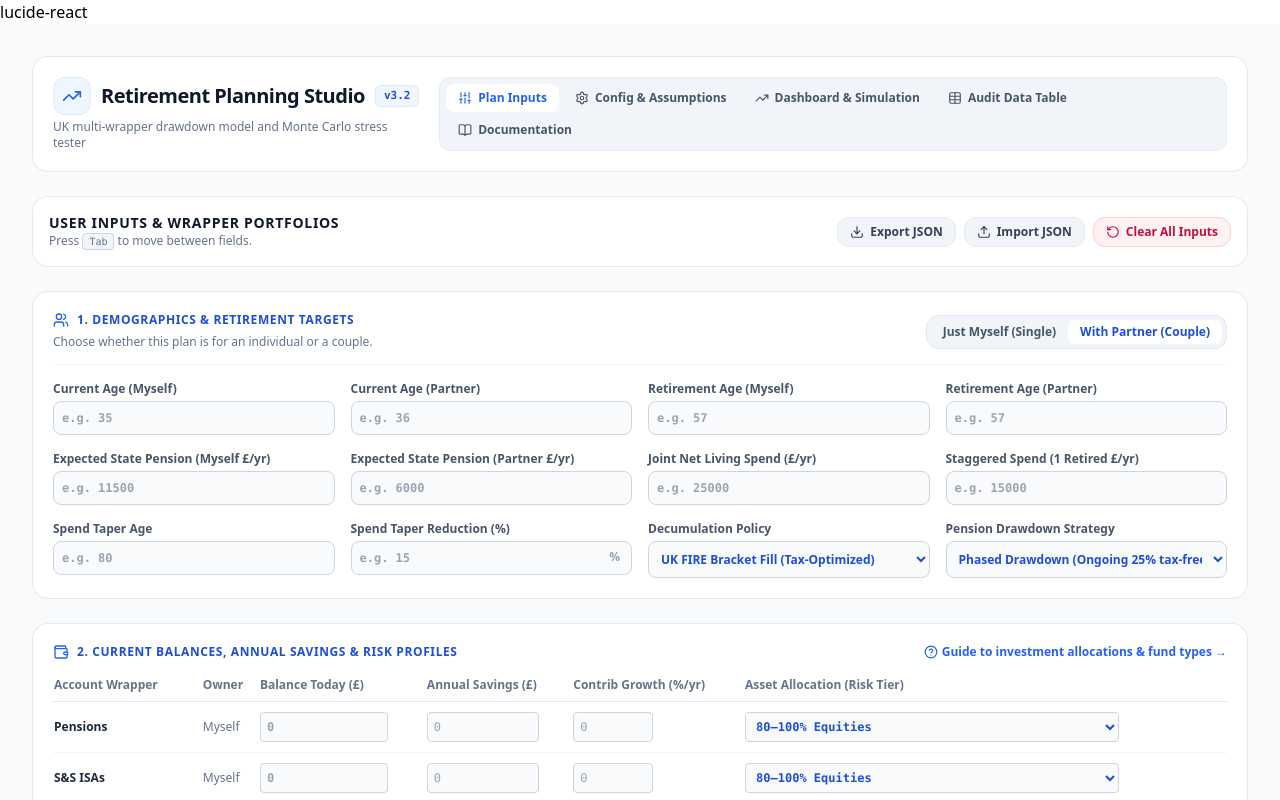
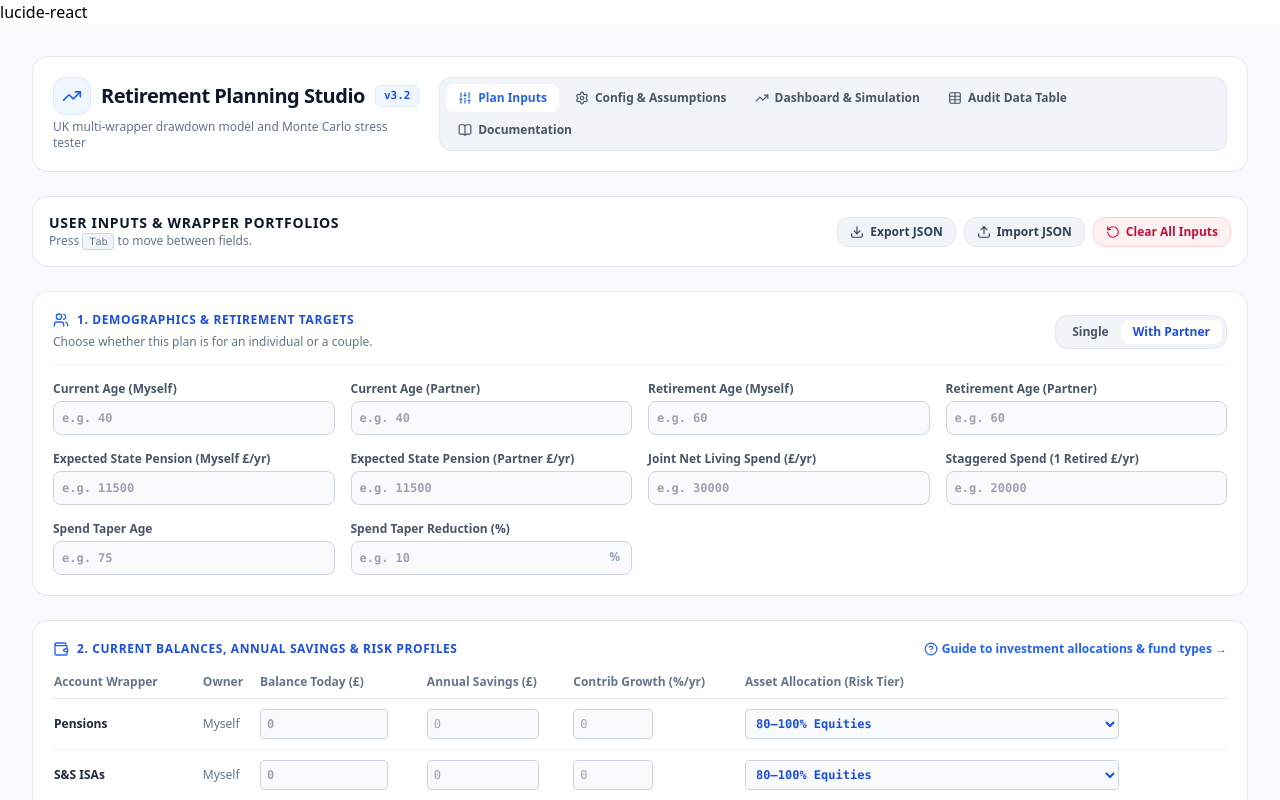
Before and after one commit to hapsariandforward/vitejs-vite-kdvuf9qw, a React (Vite) app: page / in a window 1280 px wide. Shown: the top 800 px of the page. Built offline with nearby package versions, Linux system fonts and the light colour scheme.

Commit message:
moved stuff to config

```diff
--- a/src/App.jsx
+++ b/src/App.jsx
@@ -32,7 +32,7 @@ import {
   UserCheck
 } from 'lucide-react';
 
-const STORAGE_KEY = 'rp_plan_full_v16';
+const STORAGE_KEY = 'rp_plan_full_v18';
 
 export const DEFAULT_RISK_PROFILES = {
   'High Risk': { label: '80–100% Equities', real: 4.44, unlucky: 1.66, lucky: 7.31, nominal: 7.05 },
@@ -61,7 +61,7 @@ const calculateYearFraction = (dateStr) => {
 const BLANK_PLAN = {
   activeProfileView: 'Combined',
   demographics: {
-    planningMode: 'couple', // 'single' | 'couple'
+    planningMode: 'couple',
     currentAgeSelf: '',
     currentAgePart: '',
     retireAgeSelf: '',
@@ -249,15 +249,15 @@ export default function App() {
   // =========================================================================
   const runEngineYear = (t, potsMap, planState, regimeOrShock = 'expected', tracking = { cumPclsSelf: 0, cumPclsPart: 0, lumpSumTakenSelf: false, lumpSumTakenPart: false }) => {
     const planIsCouple = planState.demographics.planningMode !== 'single';
-    const ageSelfStart = Number(planState.demographics.currentAgeSelf) || 35;
-    const agePartStart = planIsCouple ? (Number(planState.demographics.currentAgePart) || (ageSelfStart + 1)) : 0;
+    const ageSelfStart = Number(planState.demographics.currentAgeSelf) || 40;
+    const agePartStart = planIsCouple ? (Number(planState.demographics.currentAgePart) || 40) : 0;
     const retireAgeSelf = Number(planState.demographics.retireAgeSelf) || 60;
     const retireAgePart = planIsCouple ? (Number(planState.demographics.retireAgePart) || 60) : 999;
     const privatePenAge = Number(planState.demographics.privatePensionAge) || 58;
     const statePenAge = Number(planState.demographics.statePensionAge) || 68;
 
     const taperFraction = (Number(planState.spending.taperRate) || 0) / 100;
-    const taperAge = Number(planState.spending.taperAge) || 80;
+    const taperAge = Number(planState.spending.taperAge) || 75;
     const targetSpend = Number(planState.spending.targetSpend) || 0;
 
     const staggeredSpend = (planState.spending.staggeredSpend !== '' && planState.spending.staggeredSpend !== undefined)
@@ -619,7 +619,7 @@ export default function App() {
   // 4. Deterministic Multi-Regime Timeline
   const timelineData = useMemo(() => {
     const rows = [];
-    const ageSelfStart = Number(plan.demographics.currentAgeSelf) || 35;
+    const ageSelfStart = Number(plan.demographics.currentAgeSelf) || 40;
     const terminalAge = Number(plan.demographics.terminalAge) || 100;
     const totalYears = Math.max(1, terminalAge - ageSelfStart);
     const inflation = (Number(plan.config.inflation) || 2.5) / 100;
@@ -697,7 +697,7 @@ export default function App() {
     const terminalPots = [];
     const sigma = (Number(plan.config.annualVolatility) || 13.5) / 100;
     const floor = Number(plan.config.solvencyFloor) || 0;
-    const ageSelfStart = Number(plan.demographics.currentAgeSelf) || 35;
+    const ageSelfStart = Number(plan.demographics.currentAgeSelf) || 40;
     const terminalAge = Number(plan.demographics.terminalAge) || 100;
     const totalYears = Math.max(1, terminalAge - ageSelfStart);
 
@@ -787,7 +787,7 @@ export default function App() {
     }
     setIsOptimizing(true);
     setTimeout(() => {
-      const base = Number(plan.spending.targetSpend) || 25000;
+      const base = Number(plan.spending.targetSpend) || 30000;
       let low = Math.max(5000, Math.floor((base * 0.4) / 1000) * 1000);
       let high = Math.max(150000, Math.ceil((base * 3.0) / 1000) * 1000);
       let opt = low;
@@ -823,7 +823,7 @@ export default function App() {
   const innerHeight = chartHeight - margin.top - margin.bottom;
 
   const xScale = useMemo(() => {
-    const curAge = Number(plan.demographics.currentAgeSelf) || 35;
+    const curAge = Number(plan.demographics.currentAgeSelf) || 40;
     return d3.scaleLinear()
       .domain([curAge, Math.max(curAge + 1, maxVisibleAge)])
       .range([0, innerWidth]);
@@ -1047,9 +1047,7 @@ export default function App() {
           </div>
         </div>
 
-        {/* ==================================================== */}
-        {/* TAB 1: PLAN INPUTS                                   */}
-        {/* ==================================================== */}
+        {/* TAB 1: PLAN INPUTS */}
         {activeTab === 'inputs' && (
           <div className="space-y-6">
             <div className="flex flex-wrap items-center justify-between gap-3 bg-white border border-slate-200/90 p-4 rounded-2xl shadow-xs">
@@ -1081,7 +1079,6 @@ export default function App() {
                   <span className="text-xs text-slate-500">Choose whether this plan is for an individual or a couple.</span>
                 </div>
 
-                {/* Single / Couple Segmented Toggle */}
                 <div className="flex items-center bg-slate-100 p-1 rounded-xl border border-slate-200 text-xs">
                   <button
                     type="button"
@@ -1090,7 +1087,7 @@ export default function App() {
                       !isCouple ? 'bg-white text-blue-700 shadow-xs' : 'text-slate-600 hover:text-slate-900'
                     }`}
                   >
-                    Just Myself (Single)
+                    Single
                   </button>
                   <button
                     type="button"
@@ -1099,7 +1096,7 @@ export default function App() {
                       isCouple ? 'bg-white text-blue-700 shadow-xs' : 'text-slate-600 hover:text-slate-900'
                     }`}
                   >
-                    With Partner (Couple)
+                    With Partner
                   </button>
                 </div>
               </div>
@@ -1107,25 +1104,25 @@ export default function App() {
               <div className="grid grid-cols-2 sm:grid-cols-4 gap-4 text-xs">
                 <div>
                   <label className="text-slate-600 font-semibold block mb-1">Current Age (Myself)</label>
-                  <input type="number" placeholder="e.g. 35" onFocus={handleFocus} value={plan.demographics.currentAgeSelf} onChange={(e) => updateDemographics('currentAgeSelf', e.target.value)} className="w-full p-2 bg-slate-50 border border-slate-300 rounded-lg font-mono text-slate-900 font-bold focus:bg-white focus:ring-2 focus:ring-blue-500 focus:outline-none" />
+                  <input type="number" placeholder="e.g. 40" onFocus={handleFocus} value={plan.demographics.currentAgeSelf} onChange={(e) => updateDemographics('currentAgeSelf', e.target.value)} className="w-full p-2 bg-slate-50 border border-slate-300 rounded-lg font-mono text-slate-900 font-bold focus:bg-white focus:ring-2 focus:ring-blue-500 focus:outline-none" />
                 </div>
 
                 {isCouple && (
                   <div>
                     <label className="text-slate-600 font-semibold block mb-1">Current Age (Partner)</label>
-                    <input type="number" placeholder="e.g. 36" onFocus={handleFocus} value={plan.demographics.currentAgePart} onChange={(e) => updateDemographics('currentAgePart', e.target.value)} className="w-full p-2 bg-slate-50 border border-slate-300 rounded-lg font-mono text-slate-900 font-bold focus:bg-white focus:ring-2 focus:ring-blue-500 focus:outline-none" />
+                    <input type="number" placeholder="e.g. 40" onFocus={handleFocus} value={plan.demographics.currentAgePart} onChange={(e) => updateDemographics('currentAgePart', e.target.value)} className="w-full p-2 bg-slate-50 border border-slate-300 rounded-lg font-mono text-slate-900 font-bold focus:bg-white focus:ring-2 focus:ring-blue-500 focus:outline-none" />
                   </div>
                 )}
 
                 <div>
                   <label className="text-slate-600 font-semibold block mb-1">Retirement Age (Myself)</label>
-                  <input type="number" placeholder="e.g. 57" onFocus={handleFocus} value={plan.demographics.retireAgeSelf} onChange={(e) => updateDemographics('retireAgeSelf', e.target.value)} className="w-full p-2 bg-slate-50 border border-slate-300 rounded-lg font-mono text-slate-900 font-bold focus:bg-white focus:ring-2 focus:ring-blue-500 focus:outline-none" />
+                  <input type="number" placeholder="e.g. 60" onFocus={handleFocus} value={plan.demographics.retireAgeSelf} onChange={(e) => updateDemographics('retireAgeSelf', e.target.value)} className="w-full p-2 bg-slate-50 border border-slate-300 rounded-lg font-mono text-slate-900 font-bold focus:bg-white focus:ring-2 focus:ring-blue-500 focus:outline-none" />
                 </div>
 
                 {isCouple && (
                   <div>
                     <label className="text-slate-600 font-semibold block mb-1">Retirement Age (Partner)</label>
-                    <input type="number" placeholder="e.g. 57" onFocus={handleFocus} value={plan.demographics.retireAgePart} onChange={(e) => updateDemographics('retireAgePart', e.target.value)} className="w-full p-2 bg-slate-50 border border-slate-300 rounded-lg font-mono text-slate-900 font-bold focus:bg-white focus:ring-2 focus:ring-blue-500 focus:outline-none" />
+                    <input type="number" placeholder="e.g. 60" onFocus={handleFocus} value={plan.demographics.retireAgePart} onChange={(e) => updateDemographics('retireAgePart', e.target.value)} className="w-full p-2 bg-slate-50 border border-slate-300 rounded-lg font-mono text-slate-900 font-bold focus:bg-white focus:ring-2 focus:ring-blue-500 focus:outline-none" />
                   </div>
                 )}
 
@@ -1137,54 +1134,32 @@ export default function App() {
                 {isCouple && (
                   <div>
                     <label className="text-slate-600 font-semibold block mb-1">Expected State Pension (Partner £/yr)</label>
-                    <input type="number" step="250" placeholder="e.g. 6000" onFocus={handleFocus} value={plan.demographics.statePensionPart} onChange={(e) => updateDemographics('statePensionPart', e.target.value)} className="w-full p-2 bg-slate-50 border border-slate-300 rounded-lg font-mono text-slate-900 font-bold focus:bg-white focus:ring-2 focus:ring-blue-500 focus:outline-none" />
+                    <input type="number" step="250" placeholder="e.g. 11500" onFocus={handleFocus} value={plan.demographics.statePensionPart} onChange={(e) => updateDemographics('statePensionPart', e.target.value)} className="w-full p-2 bg-slate-50 border border-slate-300 rounded-lg font-mono text-slate-900 font-bold focus:bg-white focus:ring-2 focus:ring-blue-500 focus:outline-none" />
                   </div>
                 )}
 
                 <div>
                   <label className="text-slate-600 font-semibold block mb-1">{isCouple ? 'Joint Net Living Spend (£/yr)' : 'Net Living Spend (£/yr)'}</label>
-                  <input type="number" step="1000" placeholder="e.g. 25000" onFocus={handleFocus} value={plan.spending.targetSpend} onChange={(e) => updateSpending('targetSpend', e.target.value)} className="w-full p-2 bg-slate-50 border border-slate-300 rounded-lg font-mono text-slate-900 font-bold focus:bg-white focus:ring-2 focus:ring-blue-500 focus:outline-none" />
+                  <input type="number" step="1000" placeholder="e.g. 30000" onFocus={handleFocus} value={plan.spending.targetSpend} onChange={(e) => updateSpending('targetSpend', e.target.value)} className="w-full p-2 bg-slate-50 border border-slate-300 rounded-lg font-mono text-slate-900 font-bold focus:bg-white focus:ring-2 focus:ring-blue-500 focus:outline-none" />
                 </div>
 
                 {isCouple && (
                   <div>
                     <label className="text-slate-600 font-semibold block mb-1">Staggered Spend (1 Retired £/yr)</label>
-                    <input type="number" step="1000" placeholder="e.g. 15000" onFocus={handleFocus} value={plan.spending.staggeredSpend} onChange={(e) => updateSpending('staggeredSpend', e.target.value)} className="w-full p-2 bg-slate-50 border border-slate-300 rounded-lg font-mono text-slate-900 font-bold focus:bg-white focus:ring-2 focus:ring-blue-500 focus:outline-none" />
+                    <input type="number" step="1000" placeholder="e.g. 20000" onFocus={handleFocus} value={plan.spending.staggeredSpend} onChange={(e) => updateSpending('staggeredSpend', e.target.value)} className="w-full p-2 bg-slate-50 border border-slate-300 rounded-lg font-mono text-slate-900 font-bold focus:bg-white focus:ring-2 focus:ring-blue-500 focus:outline-none" />
                   </div>
                 )}
 
                 <div>
                   <label className="text-slate-600 font-semibold block mb-1">Spend Taper Age</label>
-                  <input type="number" placeholder="e.g. 80" onFocus={handleFocus} value={plan.spending.taperAge} onChange={(e) => updateSpending('taperAge', e.target.value)} className="w-full p-2 bg-slate-50 border border-slate-300 rounded-lg font-mono text-slate-900 font-bold focus:bg-white focus:ring-2 focus:ring-blue-500 focus:outline-none" />
+                  <input type="number" placeholder="e.g. 75" onFocus={handleFocus} value={plan.spending.taperAge} onChange={(e) => updateSpending('taperAge', e.target.value)} className="w-full p-2 bg-slate-50 border border-slate-300 rounded-lg font-mono text-slate-900 font-bold focus:bg-white focus:ring-2 focus:ring-blue-500 focus:outline-none" />
                 </div>
                 <div>
                   <label className="text-slate-600 font-semibold block mb-1">Spend Taper Reduction (%)</label>
                   <div className="relative">
-                    <input type="number" step="1" placeholder="e.g. 15" onFocus={handleFocus} value={plan.spending.taperRate} onChange={(e) => updateSpending('taperRate', e.target.value)} className="w-full p-2 bg-slate-50 border border-slate-300 rounded-lg font-mono text-slate-900 font-bold pr-8 focus:bg-white focus:ring-2 focus:ring-blue-500 focus:outline-none" />
+                    <input type="number" step="1" placeholder="e.g. 10" onFocus={handleFocus} value={plan.spending.taperRate} onChange={(e) => updateSpending('taperRate', e.target.value)} className="w-full p-2 bg-slate-50 border border-slate-300 rounded-lg font-mono text-slate-900 font-bold pr-8 focus:bg-white focus:ring-2 focus:ring-blue-500 focus:outline-none" />
                     <span className="absolute right-3 top-2 text-slate-400 font-bold">%</span>
                   </div>
-                </div>
-                <div>
-                  <label className="text-slate-600 font-semibold block mb-1">Decumulation Policy</label>
-                  <select
-                    value={plan.spending.decumulationPolicy}
-                    onChange={(e) => updateSpending('decumulationPolicy', e.target.value)}
-                    className="w-full p-2 bg-slate-50 border border-slate-300 rounded-lg text-xs text-blue-700 font-bold focus:bg-white focus:ring-2 focus:ring-blue-500 focus:outline-none cursor-pointer"
-                  >
-                    <option value="Bracket Fill">UK FIRE Bracket Fill (Tax-Optimized)</option>
-                    <option value="Sequential">Sequential (Cash → GIA → ISA → Pension)</option>
-                  </select>
-                </div>
-                <div>
-                  <label className="text-slate-600 font-semibold block mb-1">Pension Drawdown Strategy</label>
-                  <select
-                    value={plan.spending.drawdownStrategy}
-                    onChange={(e) => updateSpending('drawdownStrategy', e.target.value)}
-                    className="w-full p-2 bg-slate-50 border border-slate-300 rounded-lg text-xs text-blue-700 font-bold focus:bg-white focus:ring-2 focus:ring-blue-500 focus:outline-none cursor-pointer"
-                  >
-                    <option value="Phased Drawdown">Phased Drawdown (Ongoing 25% tax-free proportion)</option>
-                    <option value="Full 25% Lump Sum">Full 25% Lump Sum (Upfront statutory PCLS into Cash)</option>
-                  </select>
                 </div>
               </div>
             </div>
@@ -1495,11 +1470,46 @@ export default function App() {
           </div>
         )}
 
-        {/* ==================================================== */}
-        {/* TAB 2: CONFIG & ASSUMPTIONS                          */}
-        {/* ==================================================== */}
+        {/* TAB 2: CONFIG & ASSUMPTIONS */}
         {activeTab === 'config' && (
           <div className="space-y-6">
+            {/* Decumulation Strategies Card */}
+            <div className="bg-white border border-slate-200/90 p-5 rounded-2xl shadow-xs space-y-4">
+              <h2 className="text-sm font-bold text-slate-900 uppercase tracking-wider flex items-center gap-2">
+                <Sliders className="w-4 h-4 text-blue-600" /> Decumulation & Pension Withdrawal Methodology
+              </h2>
+              <p className="text-xs text-slate-500">Select how portfolio withdrawals are ordered across tax wrappers and how pensions are crystallized.</p>
+
+              <div className="grid grid-cols-1 sm:grid-cols-2 gap-4 text-xs pt-1">
+                <div>
+                  <label className="text-slate-600 font-semibold block mb-1">Decumulation Policy</label>
+                  <select
+                    value={plan.spending.decumulationPolicy}
+                    onChange={(e) => updateSpending('decumulationPolicy', e.target.value)}
+                    className="w-full p-2 bg-slate-50 border border-slate-300 rounded-lg text-xs text-blue-700 font-bold focus:bg-white focus:ring-2 focus:ring-blue-500 focus:outline-none cursor-pointer"
+                  >
+                    <option value="Bracket Fill">UK FIRE Bracket Fill (Tax-Optimized)</option>
+                    <option value="Sequential">Sequential (Cash → GIA → ISA → Pension)</option>
+                  </select>
+                  <span className="text-[10px] text-slate-400 mt-1 block">Bracket Fill takes pension first to use 0% Personal Allowance, then draws ISAs.</span>
+                </div>
+
+                <div>
+                  <label className="text-slate-600 font-semibold block mb-1">Pension Drawdown Strategy</label>
+                  <select
+                    value={plan.spending.drawdownStrategy}
+                    onChange={(e) => updateSpending('drawdownStrategy', e.target.value)}
+                    className="w-full p-2 bg-slate-50 border border-slate-300 rounded-lg text-xs text-blue-700 font-bold focus:bg-white focus:ring-2 focus:ring-blue-500 focus:outline-none cursor-pointer"
+                  >
+                    <option value="Phased Drawdown">Phased Drawdown (Ongoing 25% tax-free proportion)</option>
+                    <option value="Full 25% Lump Sum">Full 25% Lump Sum (Upfront statutory PCLS into Cash)</option>
+                  </select>
+                  <span className="text-[10px] text-slate-400 mt-1 block">Phased crystallizes 25% tax-free with each draw; Lump Sum dumps 25% into cash upfront.</span>
+                </div>
+              </div>
+            </div>
+
+            {/* Global Economic & Calculation Configuration */}
             <div className="bg-white border border-slate-200/90 p-5 rounded-2xl shadow-xs space-y-4">
               <h2 className="text-sm font-bold text-slate-900 uppercase tracking-wider flex items-center gap-2">
                 <Settings className="w-4 h-4 text-blue-600" /> Global Economic & Calculation Configuration
@@ -1676,9 +1686,7 @@ export default function App() {
           </div>
         )}
 
-        {/* ==================================================== */}
-        {/* TAB 3: DASHBOARD & SIMULATION                        */}
-        {/* ==================================================== */}
+        {/* TAB 3: DASHBOARD & SIMULATION */}
         {activeTab === 'dashboard' && (
           <div className="space-y-6">
             <div className="p-3.5 bg-blue-50/70 border border-blue-200/80 rounded-2xl text-xs text-slate-700 flex items-start gap-3">
@@ -1997,9 +2005,7 @@ export default function App() {
           </div>
         )}
 
-        {/* ==================================================== */}
-        {/* TAB 4: AUDIT DATA TABLE                              */}
-        {/* ==================================================== */}
+        {/* TAB 4: AUDIT DATA TABLE */}
         {activeTab === 'audit' && (
           <div className="bg-white border border-slate-200/90 p-5 rounded-2xl shadow-xs space-y-4">
             <div className="flex justify-between items-center flex-wrap gap-2">
@@ -2074,9 +2080,7 @@ export default function App() {
           </div>
         )}
 
-        {/* ==================================================== */}
-        {/* TAB 5: DOCUMENTATION                                 */}
-        {/* ==================================================== */}
+        {/* TAB 5: DOCUMENTATION */}
         {activeTab === 'docs' && (
           <div className="grid grid-cols-1 lg:grid-cols-4 gap-6 items-start">
 
@@ -2126,7 +2130,7 @@ export default function App() {
                   Architecture & Real Terms
                 </h3>
                 <p>
-                  The model runs entirely in <strong>real terms</strong> (today's purchasing power) rather than nominal pounds. If you enter £25,000/yr, that represents £25,000 of goods and services whether you are 35, 65, or 90. Asset return rates are net of inflation.
+                  The model runs entirely in <strong>real terms</strong> (today's purchasing power) rather than nominal pounds. If you enter £30,000/yr, that represents £30,000 of goods and services whether you are 40, 65, or 90. Asset return rates are net of inflation.
                 </p>
                 <div className="grid grid-cols-1 sm:grid-cols-2 gap-3 pt-1">
                   <div className="p-3.5 bg-slate-50 border border-slate-200/80 rounded-xl text-xs space-y-1">
@@ -2317,7 +2321,7 @@ export default function App() {
                   </p>
                   <strong className="text-slate-900 block font-semibold pt-1">Single Mode:</strong>
                   <p className="text-slate-600">
-                    When toggled to <em>Just Myself</em>, all partner fields are omitted. 100% of spending demand is assigned directly to you, full target spend activates immediately upon your retirement without staggered work delays, and the Monte Carlo solver only checks your own retirement timeline.
+                    When toggled to <em>Single</em>, all partner fields are omitted. 100% of spending demand is assigned directly to you, full target spend activates immediately upon your retirement without staggered work delays, and the Monte Carlo solver only checks your own retirement timeline.
                   </p>
                 </div>
               </section>
```
